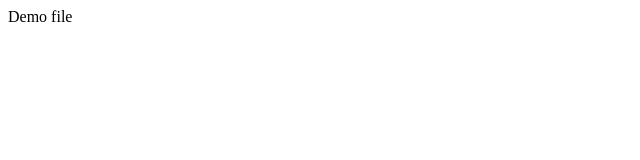
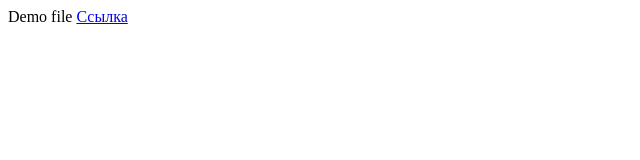
Before and after one commit to meraline/demo_git, a plain HTML site: page index.html in a window 1280 px wide. Shown: the full height of the page, 0-640 px from the left. Drawn offline with Linux system fonts and the light colour scheme.

Commit message:
linc to file

```diff
--- a/index.html
+++ b/index.html
@@ -7,5 +7,6 @@
 </head>
 <body>
     Demo file
+    <a href="news.html">Ссылка</a>
 </body>
 </html>
```
